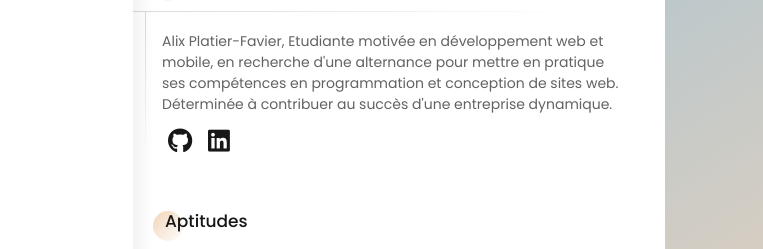
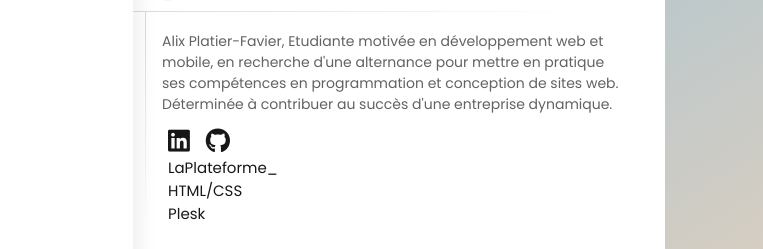
Before and after one commit to alix-platier-favier/plesk, a plain HTML site: page CV/index.html in a window 1280 px wide. Shown: the part 175-424 px from the top of the page, 517-1280 px from the left. Drawn offline with Linux system fonts and the light colour scheme; a web font is replaced by a local one.

Commit message:
Update 1.2

```diff
--- a/CV/cv-alix-platier-favier.css
+++ b/CV/cv-alix-platier-favier.css
@@ -225,6 +225,14 @@ main .profile{
     transition: color 0.3s ease 0s;
     margin: 0 6px;
     font-size: 25px;
+}
+
+#link-git {
+    transition: color 0.3s ease 0s;
+    margin: 0 6px;
+    font-size: 15px;
+    display: flex;
+
 }
 
 .profile-social a:hover{
--- a/CV/index.html
+++ b/CV/index.html
@@ -55,8 +55,12 @@
                         <p>Alix Platier-Favier, Etudiante motivée en développement web et mobile, en recherche d'une alternance pour mettre en pratique ses compétences en programmation et conception de sites web. Déterminée à contribuer au succès d'une entreprise dynamique.</p>
                         <div>
                             <div class="profile-social" id="profile-social">
+                                <a href="https://www.linkedin.com/in/alix-platier-favier-1153a6271/"><i class="fa-brands fa-linkedin"></i></a>
                                 <a href="https://github.com/alix-platier-favier"> <i class="fa-brands fa-github"></i></a>
-                                <a href="https://www.linkedin.com/in/alix-platier-favier-1153a6271/"><i class="fa-brands fa-linkedin"></i></a>
+
+                                <a id="Link-git" href="https://github.com/alix-platier-favier/site-la-plateforme">LaPlateforme_</a>
+                                <a id="Link-git" href="https://github.com/alix-platier-favier/cv-html-css">HTML/CSS</a>
+                                <a id="Link-git" href="https://github.com/alix-platier-favier/cv-html-css">Plesk</a>
                             </div>
                         </div>
                     </div>
```
